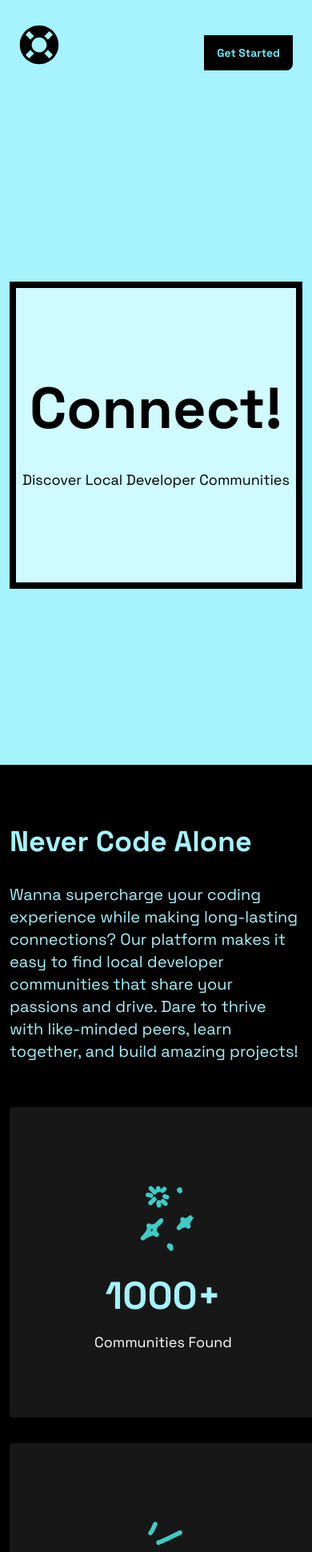
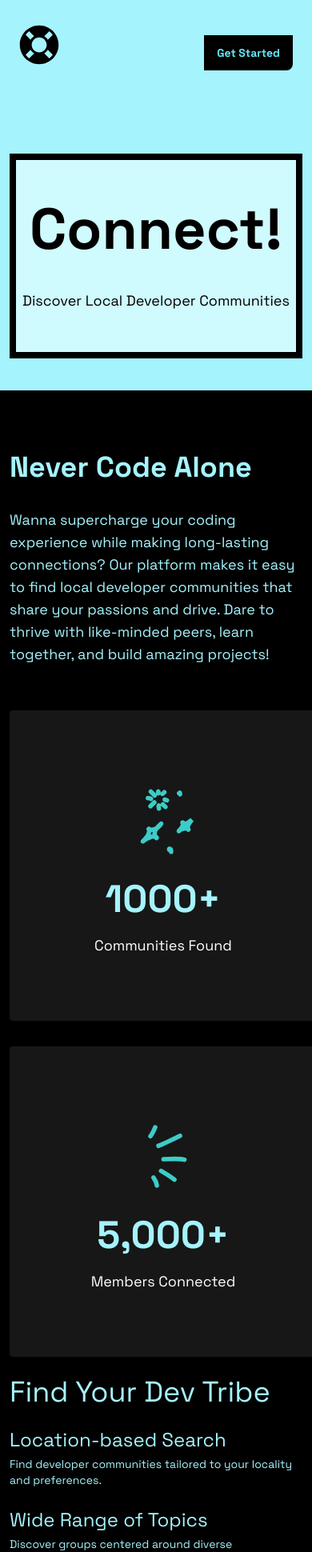
Before and after one commit to Trend20/Dev-Ring, a React (Create React App) app: page / in a window 390 px wide. Shown: the top 1940 px of the page at 80% size. Built offline with nearby package versions, Linux system fonts and the light colour scheme; no server answers.

Commit message:
responsive fixes

```diff
--- a/src/components/About.tsx
+++ b/src/components/About.tsx
@@ -2,7 +2,7 @@ const About = (): JSX.Element => {
   return (
     <div className="flex justify-between p-24 w-3/4 m-auto max-md:w-full max-md:p-3 max-md:flex-col">
       <h3 className="text-4xl text-cyan-200 w-1/2 flex justify-center font-bold max-md:w-full max-md:justify-start max-md:mt-16">Never Code Alone</h3>
-      <p className="text-2xl text-cyan-200 w-1/2 flex justify-center max-md:w-full max-md:mt-8 max-md:text-xl">
+      <p className="text-2xl text-cyan-200 w-1/2 flex justify-center max-md:w-full max-md:mt-8 max-md:text-lg">
         Wanna supercharge your coding experience while making long-lasting
         connections? Our platform makes it easy to find local developer
         communities that share your passions and drive. Dare to thrive with
--- a/src/components/Features.tsx
+++ b/src/components/Features.tsx
@@ -30,7 +30,7 @@ const Features = () => {
             featureInfo.map((info) =>(
               <div className="flex flex-col mt-20 max-md:mt-6">
               <h5 className='text-2xl'>{info.title}</h5>
-              <p className='flex mt-3 w-3/4 text-lg max-md:w-full max-md:mt-1'>{info.desc}</p>
+              <p className='flex mt-3 w-3/4 text-lg max-md:w-full max-md:mt-1 max-md:text-sm'>{info.desc}</p>
             </div>
             ))
           }
--- a/src/components/Hero.tsx
+++ b/src/components/Hero.tsx
@@ -1,7 +1,7 @@
 const Hero = (): JSX.Element => {
   return (
-    <div className="flex text-center justify-center w-full bg-cyan-200 min-h-screen pt-60 max-md: px-3">
-      <div className="flex flex-col border-spacing-2 border-black h-96 justify-center text-center w-1/2 border-8 bg-cyan-100 max-md:w-full">
+    <div className="flex text-center justify-center w-full bg-cyan-200 min-h-screen pt-60 max-md:px-3 max-md:pt-20 max-md:min-h-full max-md:pb-10">
+      <div className="flex flex-col border-spacing-2 border-black h-96 justify-center text-center w-1/2 border-8 bg-cyan-100 max-md:w-full max-md:h-64">
         <h1 className="text-black text-9xl font-bold max-md:text-7xl">Connect!</h1>
         <p className="flex mt-10 text-lg justify-center text-center">
           Discover Local Developer Communities
--- a/src/components/ReadToJoin.tsx
+++ b/src/components/ReadToJoin.tsx
@@ -1,4 +1,6 @@
+import { useNavigate } from "react-router-dom";
 const ReadToJoin = (): JSX.Element => {
+  const navigate = useNavigate();
   return (
     <div className="flex text-cyan-200 flex-col justify-center items-center w-1/2 m-auto p-5 mt-32 max-md:w-full max-md:p-3 max-md:mt-10">
       <p className="flex w-72 -rotate-45 max-md:w-52">
@@ -19,7 +21,7 @@ const ReadToJoin = (): JSX.Element => {
         skills, expanding their networks, and building great things. You’re just
         a few clicks away from finding the perfect community for you!
       </p>
-      <button className="text-black rounded-br-lg bg-cyan-300 font-bold p-3 mt-5 justify-center items-center flex w-40">
+      <button onClick={() =>navigate('/auth')} className="text-black rounded-br-lg bg-cyan-300 font-bold p-3 mt-5 justify-center items-center flex w-40">
         Find Yours Now!
       </button>
     </div>
--- a/src/pages/Auth.tsx
+++ b/src/pages/Auth.tsx
@@ -34,13 +34,13 @@ const Auth = (): JSX.Element => {
     }
   };
 
-  const logout = async () => {
-    try {
-      await signOut(auth);
-    } catch (error) {
-      console.error(error);
-    }
-  };
+  // const logout = async () => {
+  //   try {
+  //     await signOut(auth);
+  //   } catch (error) {
+  //     console.error(error);
+  //   }
+  // };
   return (
     <div className="flex w-full m-auto bg-cyan-200 justify-between items-centre rounded max-md:flex-col-reverse">
       <div className="flex flex-col justify-center items-center w-1/2 p-10 m-auto min-h-screen text-cyan-300 bg-white max-md:w-full">
```
